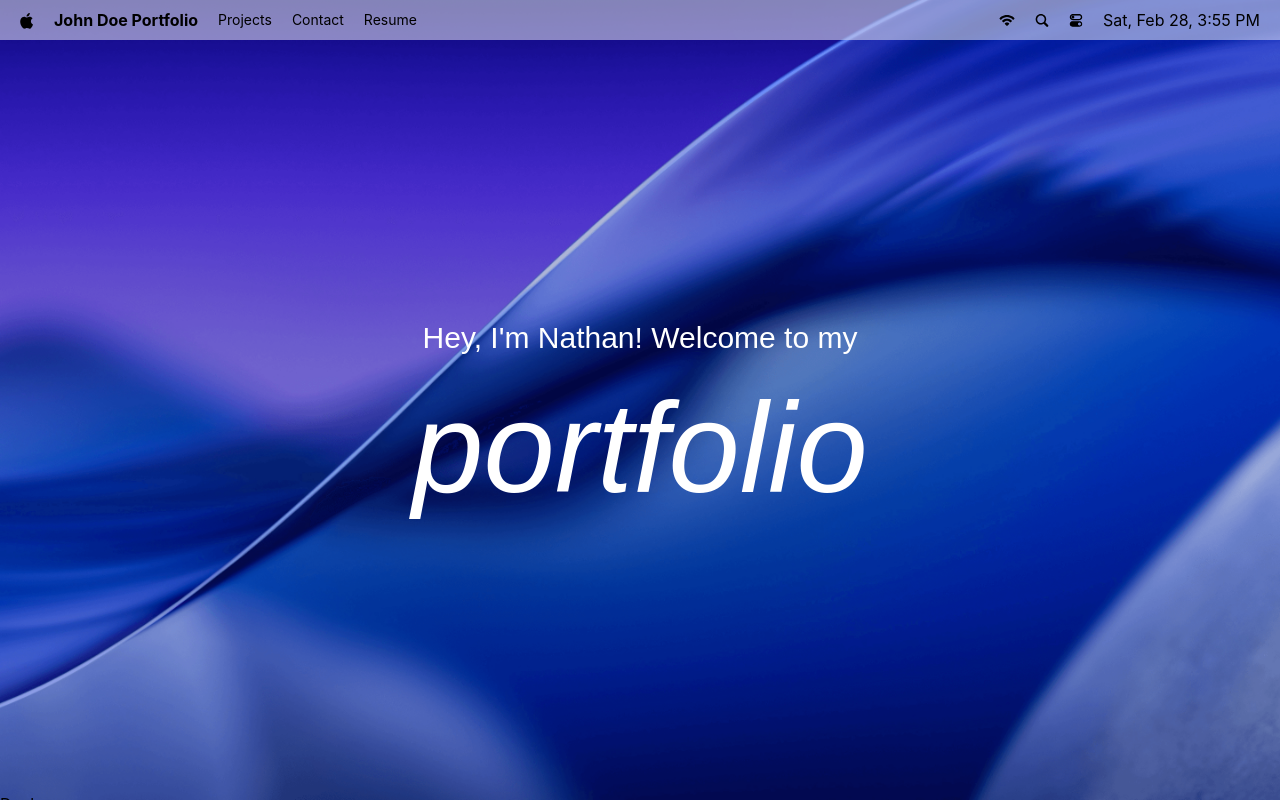
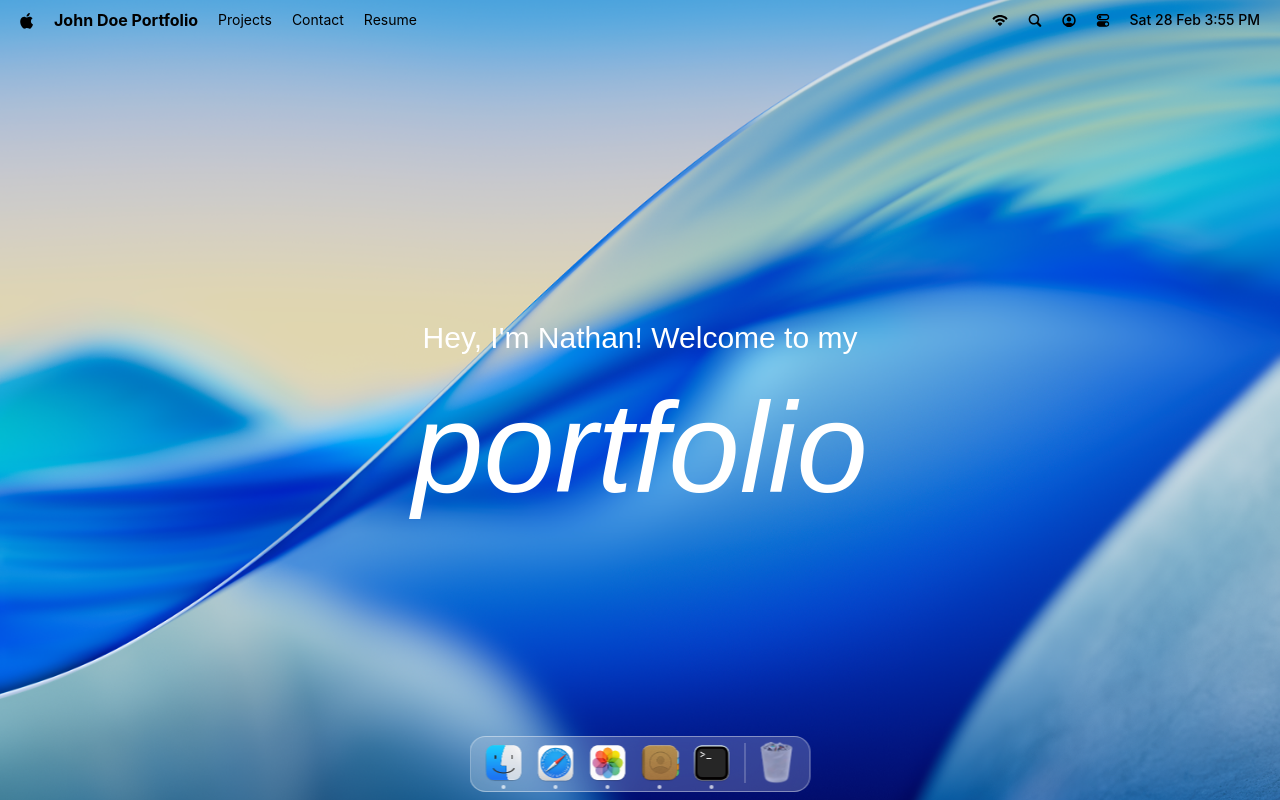
Before and after one commit to nhatthanh510/personal-profile, a React (Vite) app: page / in a window 1280 px wide. Built offline with nearby package versions, Linux system fonts and the light colour scheme; a web font is replaced by a local one.

Commit message:
Enhance Dock component with GSAP animations and tooltips; update Navbar time format; add new wallpaper and dock app configurations.

```diff
--- a/package.json
+++ b/package.json
@@ -20,7 +20,8 @@
     "gsap": "^3.14.2",
     "lucide-react": "^0.575.0",
     "react": "^19.2.0",
-    "react-dom": "^19.2.0"
+    "react-dom": "^19.2.0",
+    "react-tooltip": "^5.30.0"
   },
   "devDependencies": {
     "@eslint/js": "^9.39.1",
--- a/src/components/Dock.tsx
+++ b/src/components/Dock.tsx
@@ -1,5 +1,132 @@
+import { dockApps } from "@/constants";
+import { useRef } from "react";
+import { Tooltip } from 'react-tooltip';
+import gsap from 'gsap';
+import { useGSAP } from '@gsap/react';
+import { DOCK_CONFIG } from "@/constants";
+
+/** Gaussian falloff: 1 at distance=0, tapering to ~0 at magnifyRange */
+const getMagnification = (distance: number): number => {
+  const { magnifyRange, maxScale } = DOCK_CONFIG;
+  if (distance > magnifyRange) return 1;
+  const t = 1 - (distance / magnifyRange) ** 2;
+  return 1 + (maxScale - 1) * Math.max(0, t * t);
+};
+
 export const Dock = () => {
+  const dockRef = useRef<HTMLDivElement>(null);
+  const itemsRef = useRef<HTMLElement[]>([]);
+
+  useGSAP(() => {
+    const dock = dockRef.current;
+    if (!dock) return;
+
+    const items = dock.querySelectorAll<HTMLElement>('.dock-item');
+    itemsRef.current = Array.from(items);
+
+    const handleMouseMove = (e: MouseEvent) => {
+      const dockRect = dock.getBoundingClientRect();
+      const mouseX = e.clientX - dockRect.left;
+
+      itemsRef.current.forEach(item => {
+        const icon = item.querySelector<HTMLElement>('.dock-icon');
+        if (!icon) return;
+
+        const rect = item.getBoundingClientRect();
+        const center = rect.left - dockRect.left + rect.width / 2;
+        const distance = Math.abs(mouseX - center);
+        const scale = getMagnification(distance);
+        const size = DOCK_CONFIG.baseSize * scale;
+
+        gsap.to(item, { width: size, duration: 0.15, ease: "power2.out", overwrite: true });
+        gsap.to(icon, { scale, y: -(scale - 1) * 12, duration: 0.15, ease: "power2.out", overwrite: true });
+      });
+    };
+
+    const handleMouseLeave = () => {
+      itemsRef.current.forEach(item => {
+        const icon = item.querySelector<HTMLElement>('.dock-icon');
+        if (!icon) return;
+
+        gsap.to(item, {
+          width: DOCK_CONFIG.baseSize,
+          duration: DOCK_CONFIG.animDuration,
+          ease: "power2.out",
+          overwrite: true,
+        });
+        gsap.to(icon, {
+          scale: 1,
+          y: 0,
+          duration: DOCK_CONFIG.animDuration,
+          ease: "power2.out",
+          overwrite: true,
+        });
+      });
+    };
+
+    dock.addEventListener('mousemove', handleMouseMove);
+    dock.addEventListener('mouseleave', handleMouseLeave);
+
+    return () => {
+      dock.removeEventListener('mousemove', handleMouseMove);
+      dock.removeEventListener('mouseleave', handleMouseLeave);
+    };
+  }, { scope: dockRef });
+
+  const bounceIcon = (el: HTMLElement) => {
+    const icon = el.querySelector<HTMLElement>('.dock-icon');
+    if (!icon) return;
+
+    const tl = gsap.timeline();
+    tl.to(icon, { y: -30, duration: 0.2, ease: "power2.out" })
+      .to(icon, { y: 0, duration: 0.25, ease: "bounce.out" })
+      .to(icon, { y: -14, duration: 0.15, ease: "power2.out" })
+      .to(icon, { y: 0, duration: 0.2, ease: "bounce.out" });
+  };
+
+  const toggleApp = (id: string, index: number) => {
+    const item = itemsRef.current[index];
+    if (item) bounceIcon(item);
+  };
+
+  const trashIndex = dockApps.findIndex(app => app.id === 'trash');
+
   return (
-    <div>Dock</div>
-  )
-}
+    <section id="dock">
+      <div
+        ref={dockRef}
+        className="dock-container"
+      >
+        {dockApps.map(({ id, icon, name, canOpen }, index) => (
+          <div key={id} className="flex items-end">
+            {index === trashIndex && trashIndex > 0 && (
+              <div className="dock-separator" />
+            )}
+            <div className="dock-item">
+              <button
+                type="button"
+                className="dock-icon"
+                aria-label={name}
+                data-tooltip-id="dock-tooltip"
+                data-tooltip-content={name}
+                data-tooltip-delay-show={100}
+                disabled={!canOpen}
+                onClick={() => toggleApp(id, index)}
+              >
+                <img
+                  src={`/images/${icon}`}
+                  alt={name}
+                  loading="lazy"
+                  draggable={false}
+                  className={canOpen ? '' : 'opacity-60'}
+                />
+              </button>
+              {canOpen && <div className="dock-dot" />}
+            </div>
+          </div>
+        ))}
+        <Tooltip id="dock-tooltip" place="top" className="dock-tooltip" />
+      </div>
+    </section>
+  );
+};
--- a/src/components/Navbar.tsx
+++ b/src/components/Navbar.tsx
@@ -24,7 +24,9 @@ export const Navbar = () => {
           </li>
         ))}
       </ul>
-      <time>{dayjs().format('ddd, MMM D, h:mm A')}</time>
+      <time className="text-sm font-medium">
+        {dayjs().format('ddd D MMM h:mm A')}
+      </time>
 
      </div>
 
--- a/src/constants/index.ts
+++ b/src/constants/index.ts
@@ -7,5 +7,55 @@ export const navLinks = [
 export const navIcons = [
   { id: 1, image: '/icons/wifi.svg' },
   { id: 2, image: '/icons/search.svg' },
-  { id: 3, image: '/icons/mode.svg' },
+  { id: 3, image: '/icons/user.svg' },
+  { id: 4, image: '/icons/mode.svg' },
 ];
+
+
+export const dockApps = [
+  {
+    id: 'finder',
+    name: "Portfolio",
+    icon: "finder.png",
+    canOpen: true
+  },
+  {
+    id: 'safari',
+    name: "Articles",
+    icon: "safari.png",
+    canOpen: true
+  },
+  {
+    id: 'photos',
+    name: "Gallery",
+    icon: "photos.png",
+    canOpen: true
+  },
+  {
+    id: 'contact',
+    name: "Contact",
+    icon: "contact.png",
+    canOpen: true
+  },
+  {
+    id: 'terminal',
+    name: "Skills",
+    icon: "terminal.png",
+    canOpen: true
+  },
+  {
+    id: 'trash',
+    name: "Archive",
+    icon: "trash.png",
+    canOpen: false
+  }
+]
+
+
+export const DOCK_CONFIG = {
+  baseSize: 50,
+  maxScale: 1.8,
+  magnifyRange: 150,
+  animDuration: 0.3,
+  bounceDuration: 0.6,
+} as const;
--- a/src/index.css
+++ b/src/index.css
@@ -4,10 +4,11 @@
 
 html,
 body {
+  font-family: -apple-system, BlinkMacSystemFont, "SF Pro Text", "Helvetica Neue", sans-serif;
   width: 100dvw;
   overflow: hidden;
   height: 100dvh;
-  background-image: url("/images/wallpaper.png");
+  background-image: url("/images/wallpaper_v26.png");
   background-size: cover;
   background-repeat: no-repeat;
   background-position: center;
@@ -37,7 +38,7 @@ body {
   }
 
   nav {
-    @apply flex justify-between items-center bg-white/50 backdrop-blur-3xl p-2 px-5 select-none;
+    @apply flex justify-between items-center bg-transparent backdrop-blur-none p-2 px-5 select-none;
 
     div {
       @apply flex items-center max-sm:w-full max-sm:justify-center gap-5;
@@ -54,6 +55,7 @@ body {
         @apply text-sm cursor-pointer hover:underline transition-all;
       }
     }
+
   }
 
   #welcome {
@@ -63,4 +65,42 @@ body {
   .small-screen {
     @apply absolute bottom-10 text-sm text-black/50 sm:hidden;
   }
+
+  #dock {
+    @apply fixed bottom-2 left-1/2 -translate-x-1/2 z-50;
+  }
+
+  .dock-container {
+    @apply flex items-end gap-0.5 bg-white/20 backdrop-blur-2xl rounded-2xl px-2 pb-1.5 pt-1 border border-white/40;
+  }
+
+  .dock-separator {
+    @apply w-px h-10 bg-white/40 mx-1.5 self-center shrink-0;
+  }
+
+  .dock-item {
+    @apply relative flex flex-col items-center justify-end;
+    width: 50px;
+  }
+
+  .dock-icon {
+    @apply cursor-pointer origin-bottom will-change-transform h-11 w-11;
+
+    img {
+      @apply w-full h-full object-contain select-none;
+      -webkit-user-drag: none;
+    }
+
+    &:disabled {
+      @apply cursor-default;
+    }
+  }
+
+  .dock-dot {
+    @apply absolute -bottom-1 left-1/2 -translate-x-1/2 w-1 h-1 rounded-full bg-white/70;
+  }
+
+  .dock-tooltip {
+    @apply !bg-gray-800/80 !text-white !text-xs !rounded-md !px-2 !py-1 !backdrop-blur-sm;
+  }
 }
```
Also changed, not shown: public/images/wallpaper_v26.png (added), 1 other file (tests, documents, lock files or other folders).
